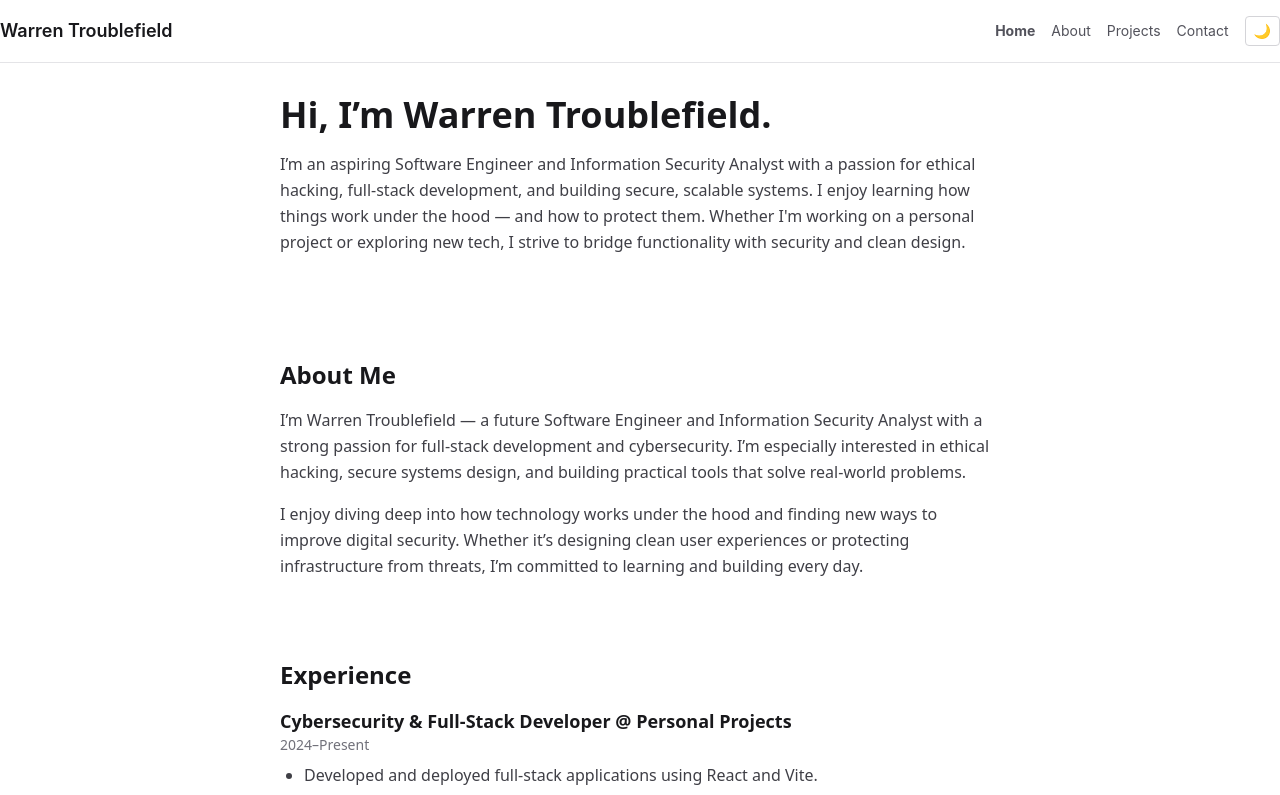
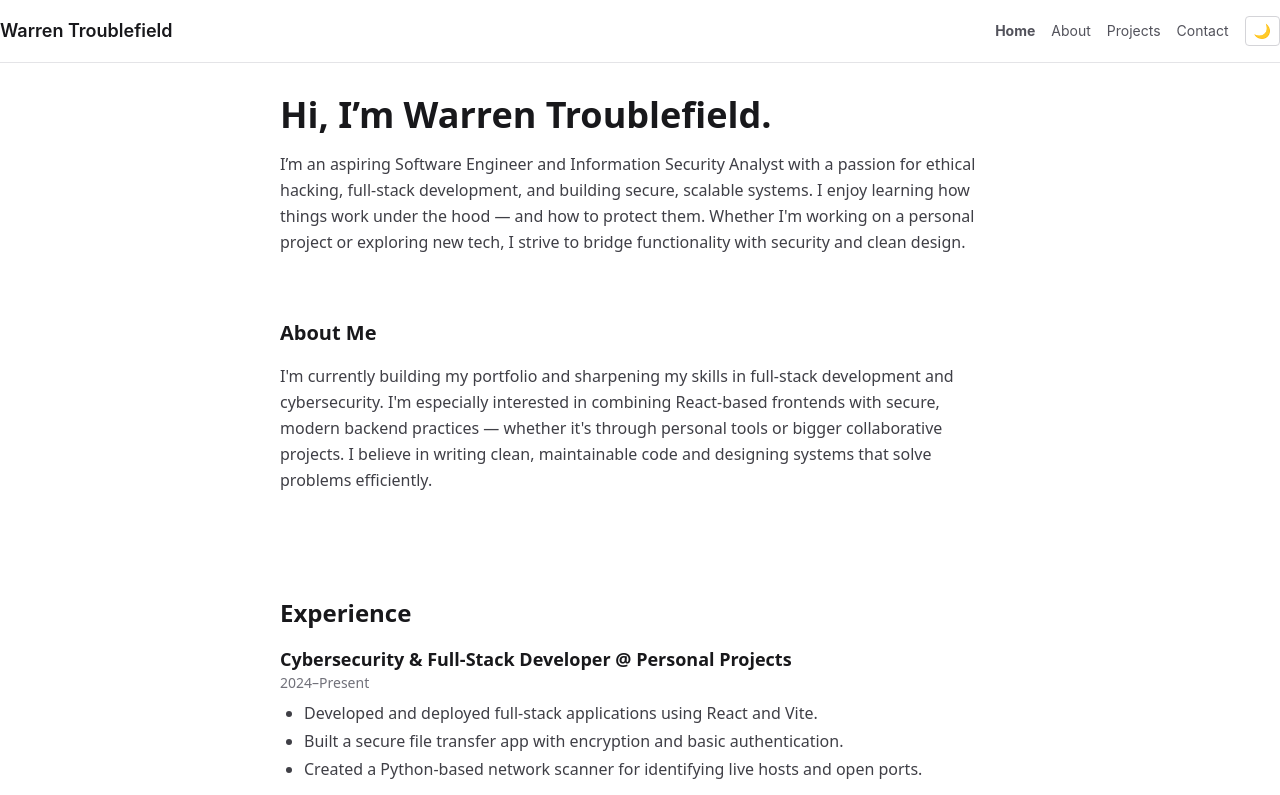
Before and after one commit to WarrenTroublefield/warren-portfolio, a React (Vite) app: page / in a window 1280 px wide. Shown: the top 795 px of the page. Built offline with nearby package versions, Linux system fonts and the light colour scheme; no server answers; the HTML template or start-up script is replaced by a standard one.

Commit message:
Update About.jsx

```diff
--- a/src/components/About.jsx
+++ b/src/components/About.jsx
@@ -2,13 +2,16 @@ import React from "react";
 
 const About = () => {
   return (
-    <section className="py-10">
-      <h2 className="text-2xl font-semibold mb-4">About Me</h2>
+    <section className="mb-16">
+      <h2 className="text-xl font-semibold text-zinc-900 dark:text-white mb-4">
+        About Me
+      </h2>
       <p className="text-zinc-700 dark:text-zinc-300 leading-relaxed">
-        I’m Warren Troublefield — a future Software Engineer and Information Security Analyst with a strong passion for full-stack development and cybersecurity. I’m especially interested in ethical hacking, secure systems design, and building practical tools that solve real-world problems.
-      </p>
-      <p className="text-zinc-700 dark:text-zinc-300 leading-relaxed mt-4">
-        I enjoy diving deep into how technology works under the hood and finding new ways to improve digital security. Whether it’s designing clean user experiences or protecting infrastructure from threats, I’m committed to learning and building every day.
+        I'm currently building my portfolio and sharpening my skills in full-stack
+        development and cybersecurity. I'm especially interested in combining
+        React-based frontends with secure, modern backend practices — whether it's
+        through personal tools or bigger collaborative projects. I believe in writing
+        clean, maintainable code and designing systems that solve problems efficiently.
       </p>
     </section>
   );
```
